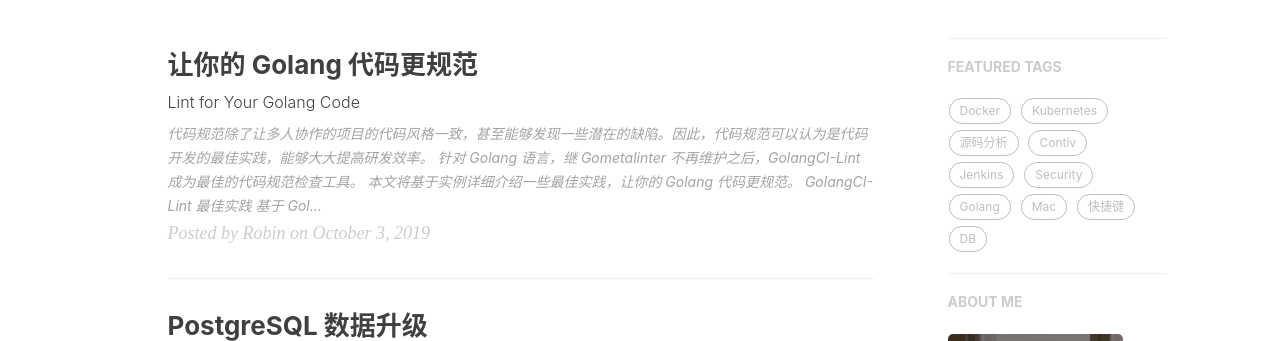
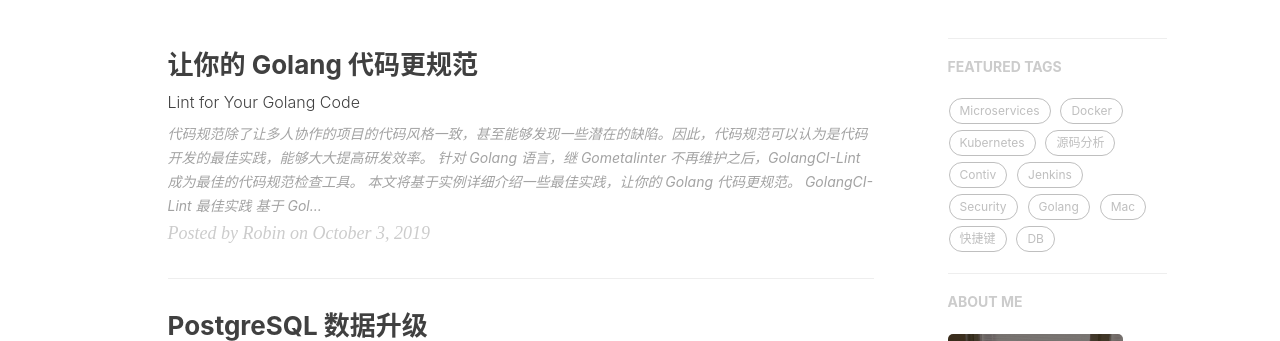
Before and after one commit to supereagle/supereagle.github.io, a Jekyll site: the page built from index.html, in a window 1280 px wide and 900 px high. Shown: the part 420-761 px from the top of the window. Built offline with Jekyll 4.4.1, drawn with Linux system fonts in a browser that asks for light colours; nearby versions of some CDN libraries; the list of posts is cut into pages by our own code; comment, search, counter and statistics services are not loaded.

Commit message:
refact(tags): unify Microservices tags

```diff
--- a/_posts/2017/2017-02-06-auth-server.markdown
+++ b/_posts/2017/2017-02-06-auth-server.markdown
@@ -8,7 +8,7 @@
 catalog: true
 tags:
     - OAuth
-    - Microservice
+    - Microservices
 ---
 
 ## 微服务架构中的Auth Server
```
